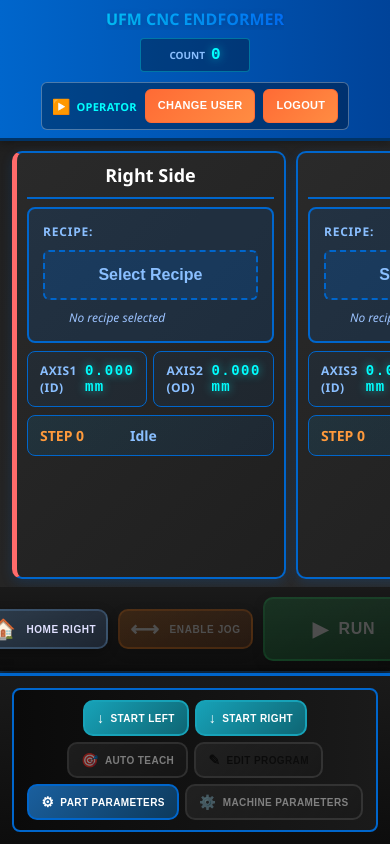
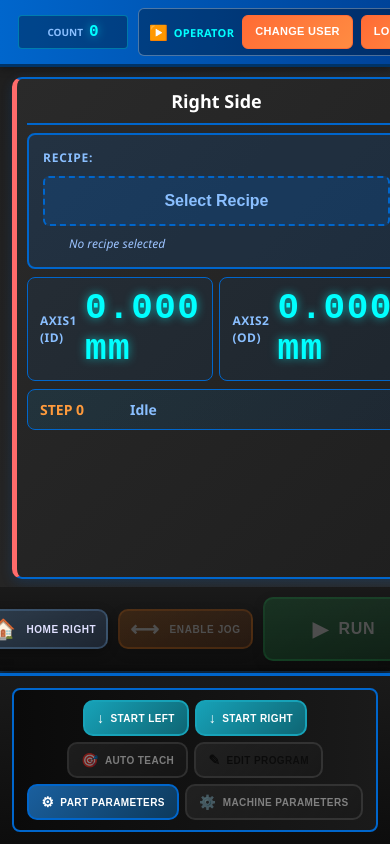
Before and after one commit to charleskcoffie-a11y/hmi_react, a React (Create React App) app: page / in a window 390 px wide. Built offline with nearby package versions, Linux system fonts and the light colour scheme; no server answers.

Commit message:
Fix axis font size to 36px globally and align HMI header horizontally at all resolutions

```diff
--- a/src/styles/AxisPanel.css
+++ b/src/styles/AxisPanel.css
@@ -456,7 +456,7 @@
   }
 
   .positions-row { gap: 8px; }
-  .pos-value { font-size: 16px; }
+  .pos-value { font-size: 36px; }
 
   .axis-card {
     gap: 8px;
@@ -487,7 +487,7 @@
   }
 
   .positions-row { gap: 6px; }
-  .pos-value { font-size: 14px; }
+  .pos-value { font-size: 36px; }
 
   .axis-card {
     padding: 8px;
--- a/src/styles/MainHMI.css
+++ b/src/styles/MainHMI.css
@@ -427,7 +427,7 @@
 
   .hmi-header {
     padding: 10px 20px;
-    flex-wrap: wrap;
+    flex-wrap: nowrap; /* keep header content in a single row */
   }
 
   .hmi-header h1 {
@@ -464,14 +464,17 @@
   }
 
   .hmi-header {
-    flex-direction: column;
+    flex-direction: row; /* keep horizontal alignment */
     gap: 8px;
     padding: 8px 15px;
+    flex-wrap: nowrap;
+    align-items: center;
   }
 
   .header-right {
-    width: 100%;
-    flex-direction: column;
+    width: auto; /* prevent full-width stacking */
+    flex-direction: row;
+    flex-wrap: nowrap;
     gap: 10px;
   }
 
```
Also changed, not shown: 1 other file (tests, documents, lock files or other folders).
